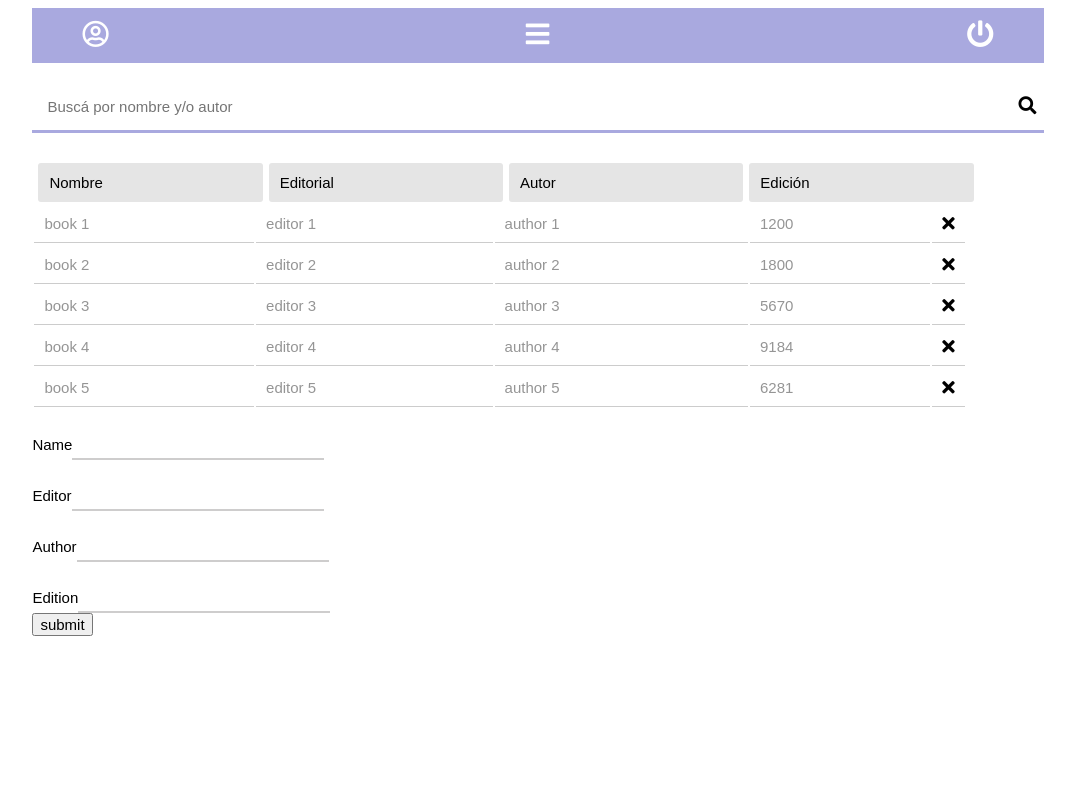
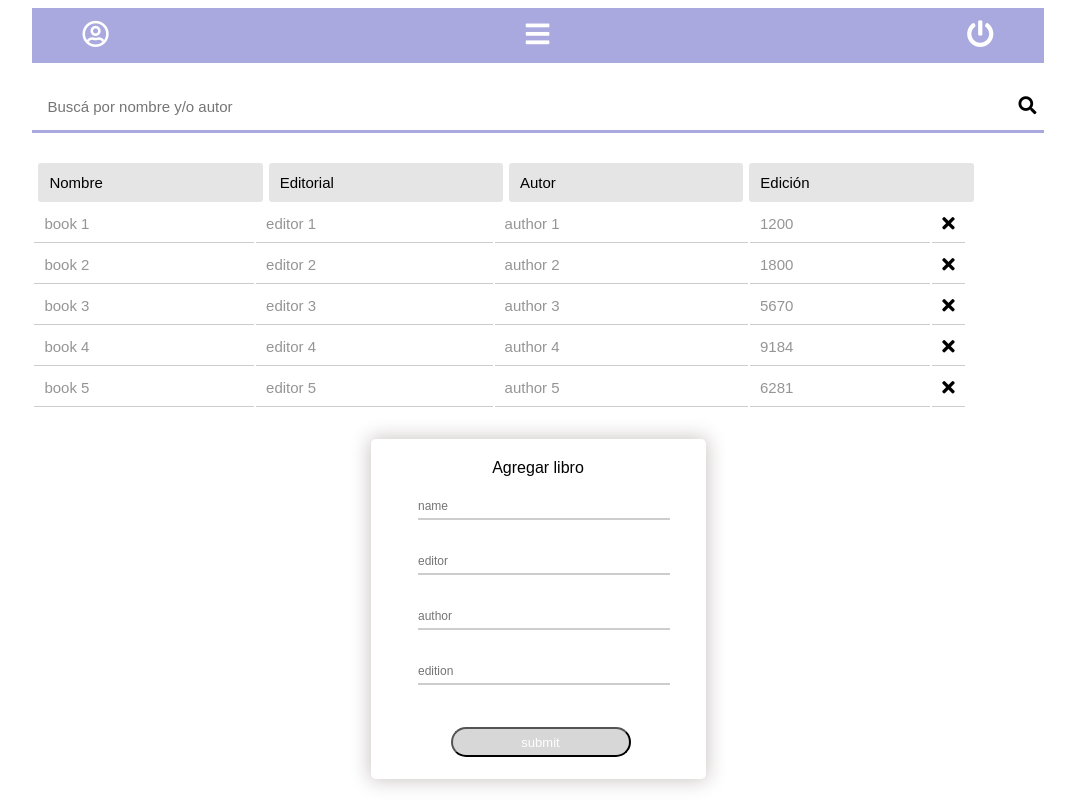
Before and after one commit to olessiap/Book-Index, a React app: page / in a window 1280 px wide. Shown: the whole page, without its empty margins (102-1177 px from the left). Built offline with nearby package versions, Linux system fonts and the light colour scheme.

Commit message:
took out the modal and replaced with a working add new book input box for now

```diff
--- a/src/DynamicForm.js
+++ b/src/DynamicForm.js
@@ -21,17 +21,16 @@ export default class DynamicForm extends React.Component {
             let props = m.props || {};
 
             return (
-                <div key={key}>
-                    <label
-                        key={"l" + m.key}
-                        htmlFor={m.key}>
-                        {m.label}
-                    </label>
+                <div
+                    key={key}
+                    className="dynamic-form-line"
+                >
                     <input {...props}
                         ref={(key)=>{this[m.key]=key}}
                         type={type}
                         key={"i" + m.key}
                         onChange={(e)=>{this.onChange(e, key)}}
+                        placeholder={m.key}
                     />
                 </div>
             );
@@ -41,11 +40,20 @@ export default class DynamicForm extends React.Component {
 
     render() {
         return(
-            <div>
-                <form onSubmit={(e)=>{this.onSubmit(e)}}>
+            <div className="dynamic-form-main">
+            <h2 className="dynamic-form-heading">Agregar libro</h2>
+                <form
+                    className="dynamic-form-input"
+                    onSubmit={(e)=>{this.onSubmit(e)}}
+                >
                      {this.renderForm()}
                     <div>
-                        <button type="submit">submit</button>
+                        <button
+                            type="submit"
+                            className="save-dynamic-form-button"
+                            >
+                            submit
+                        </button>
                     </div>
                 </form>
             </div>
--- a/src/style.css
+++ b/src/style.css
@@ -130,21 +130,6 @@ input {
     box-shadow: 0 0 19px 2px #cec7c7;
 }
 
-form {
-    display:grid;
-}
-
-form input {
-    width: 240px;
-    margin: 0 auto;
-    padding: 12px;
-    border-bottom: 2px solid #cecdcd;
-    font-size: 12px;
-    font-family: inherit;
-    padding-left: 0px;
-    padding-bottom: 5px;
-    padding-top: 30px;
-}
 .display-block {
     display: block;
 }
@@ -183,3 +168,63 @@ form input {
     padding: 10px;
     font-size: 15px;
 }
+
+
+/* DYNAMIC-FORM MAIN  */
+
+.dynamic-form-main {
+    width: 335px;
+    height: 340px;
+    margin: 0 auto;
+    background: white;
+    border-radius: 5px;
+    box-shadow: 0 0 19px 2px #cec7c7;
+    margin-top:30px;
+}
+
+form {
+    display:grid;
+}
+
+form input {
+    width: 240px;
+    margin: 0 auto;
+    padding: 12px;
+    border-bottom: 2px solid #cecdcd;
+    font-size: 12px;
+    font-family: inherit;
+    padding-left: 0px;
+    padding-bottom: 5px;
+    padding-top: 10px;
+}
+
+.dynamic-form-heading {
+    justify-content: center;
+    display: flex;
+    font-family: inherit;
+    font-size: 16px;
+    font-weight: 500;
+    padding-bottom: -16px;
+    padding-top: 20px;
+    margin-bottom: 0px;
+}
+
+.dynamic-form-line {
+    width: 240px;
+    margin: 0 auto;
+    padding: 12px;
+}
+
+.save-dynamic-form-button {
+    width: 180px;
+    border-radius: 15px;
+    background: #d8d7d7;
+    color: white;
+    font-size: 13px;
+    font-weight: 300;
+    top: 50%;
+    left: 50%;
+    height: 30px;
+    margin-top: 30px;
+    margin-left: 80px;
+}
```
Also changed, not shown: 1 other file.
